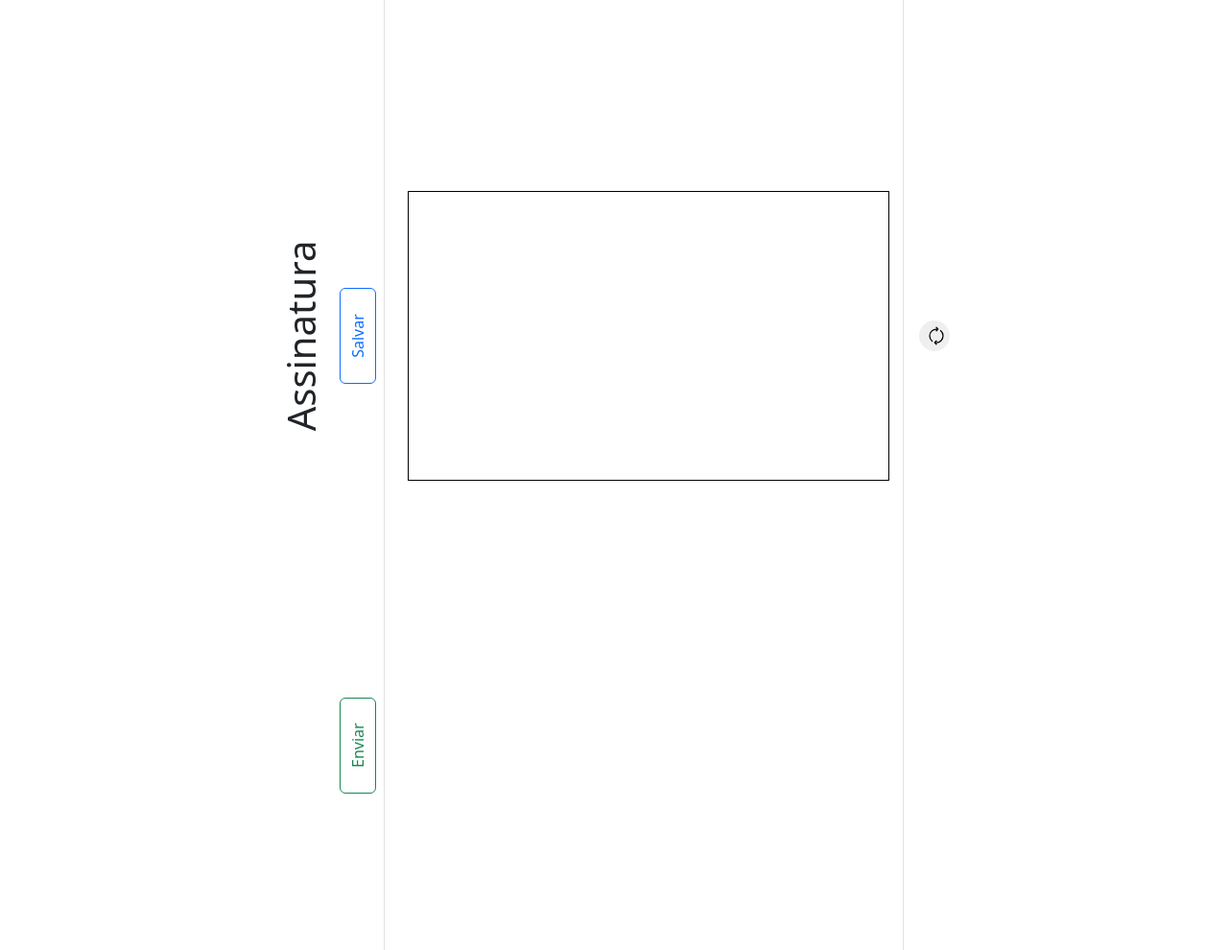
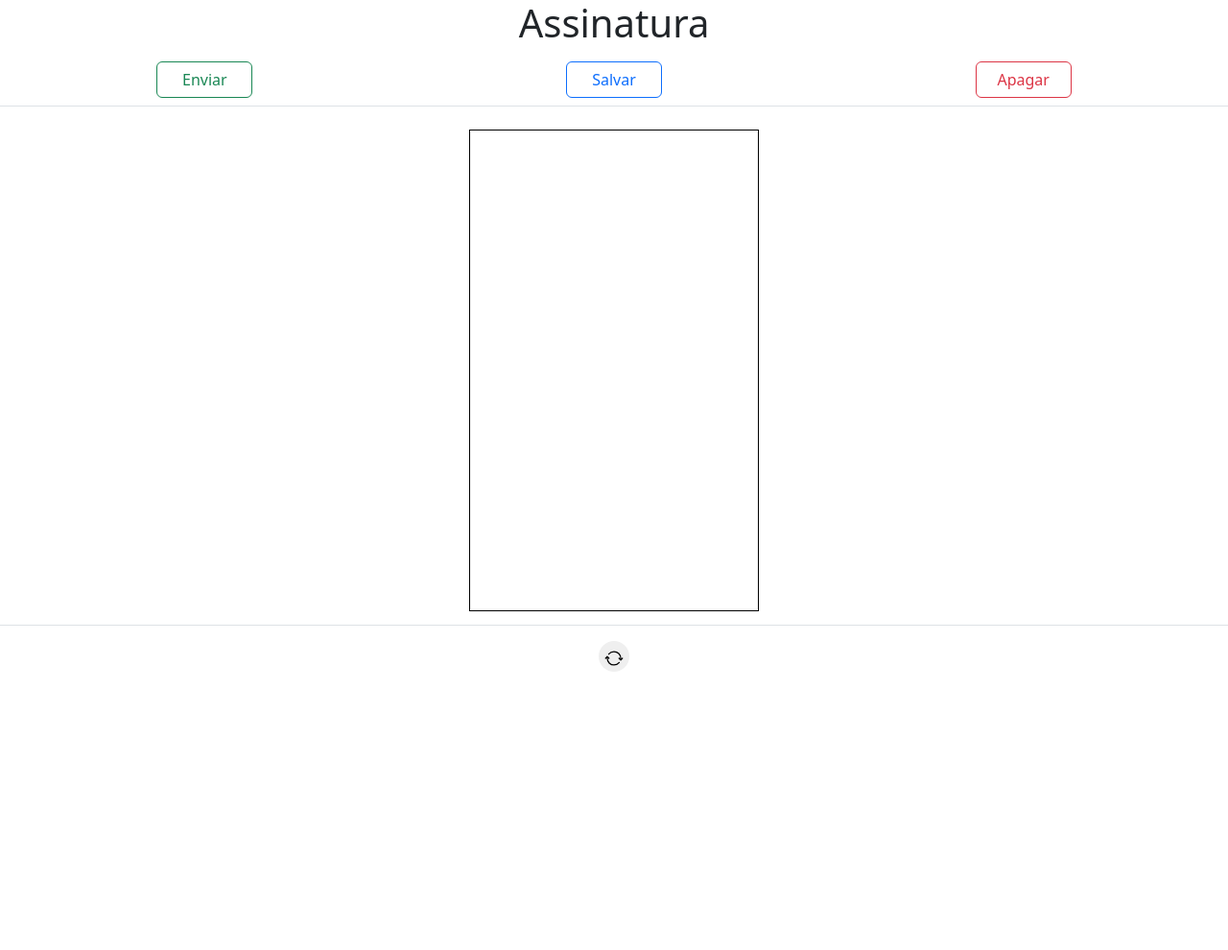
Before and after one commit to DaviBCoelho/Assinatura, a plain HTML site: page index.html in a window 1280 px wide. Shown: the whole page at 96% size. After the commit the page ends 800 px from the top, so only its background shows below. Drawn offline with nearby package versions, Linux system fonts and the light colour scheme.

Commit message:
Add files via upload

```diff
--- a/index.html
+++ b/index.html
@@ -1,5 +1,5 @@
 <!doctype html>
-<html lang="en" class="rotate">
+<html lang="en">
   <head>
     <meta charset="utf-8">
     <meta name="viewport" content="width=device-width, initial-scale=1">
```
